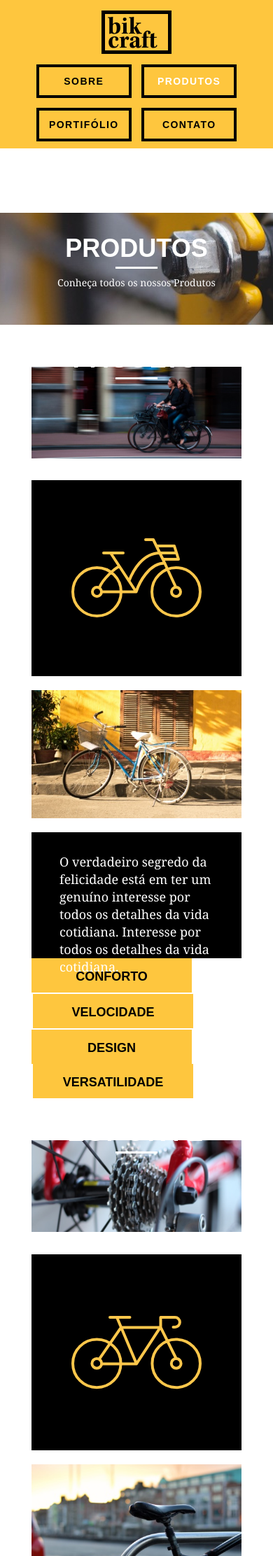
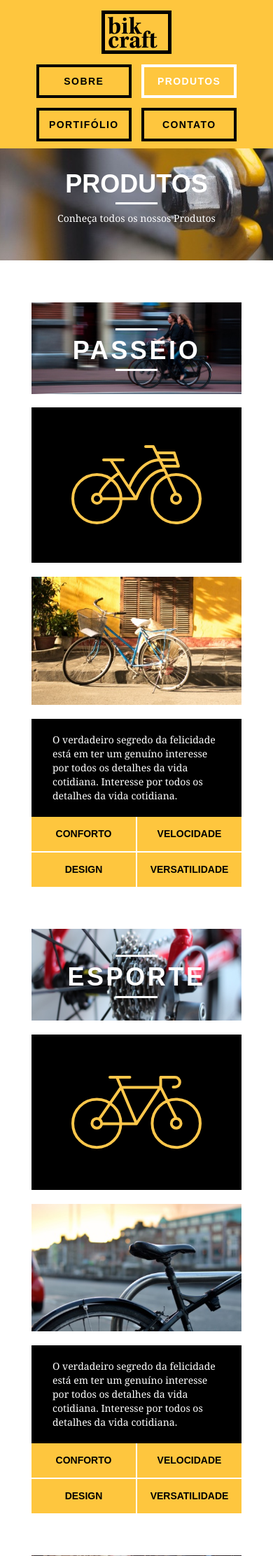
Before and after one commit to srpulga/Bikcraft, a PHP site: page /produtos.html in a window 390 px wide. Shown: the top 2223 px of the page at 70% size. Run offline with PHP 8.4, Linux system fonts and the light colour scheme.

Commit message:
atualizado responsividade em todas as paginas

```diff
--- a/css/responsivo.css
+++ b/css/responsivo.css
@@ -28,10 +59,64 @@
     .header_menu ul li a:hover {
         border-color: white;
     }
+    .header_menu ul li a.menu_ativo {
+        border-color: white;
+    }
+    .introducao h1 {
+        font-size: 36px;
+    }
     .introducao {
         margin-top: 0;
         padding-top: 20px;
         background: url("../img/bg-mobile.jpg") no-repeat center;
         background-size: cover;
     }
+    .introducao_interna {
+        margin-top: 0;
+    }
+    .call {
+        padding-top: 10px;
+    }
+    .qualidade:after {
+        display: none;
+    }
+    .missao_sobre p {
+        font-size: 14px;
+        line-height: 20px;
+        padding-right: 0;
+    }
+    .missao_sobre ul li {
+        font-size: 14px;
+        line-height: 25px;
+    }
+    .produtos_item h2 {
+        top: -100px;
+        margin-bottom: -68px;
+    }
+    .produtos_icone {
+        padding: 41px 0;
+    }
+    .produto_info p {
+        font-size: 14px;
+        line-height: 20px;
+        height: auto;
+        padding: 20px 30px;
+    }
+    .produto_info ul li {
+        width: 149px;
+        height: 49px;
+        font-size: 14px;
+        line-height: 20px;
+        padding-top: 14px;
+    }
+    .form {
+        padding-right: 0;
+    }
+    .orcamento_dados ul {
+        padding-right: 0;
+    }
+    .contato_form {
+        padding-right: 0;
+        margin-bottom: 40px;
+    }
 }
--- a/css/style.css
+++ b/css/style.css
@@ -190,6 +190,7 @@
 
     .produtos_lista li {
         background: #fec63e;
+        text-align: center;
     }
 
     .produtos_lista li img {
@@ -226,8 +227,10 @@
     .produtos_icon {
         background: #000;
         padding: 20px;
-        margin: 0;
-        text-align: center;
+    }
+
+    .produtos_icon img {
+        margin: 0 auto;
     }
 
     .call {
```
Also changed, not shown: other parts of css/responsivo.css (+32 -1 lines).
